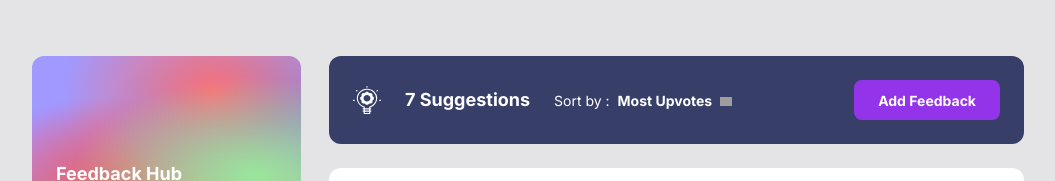
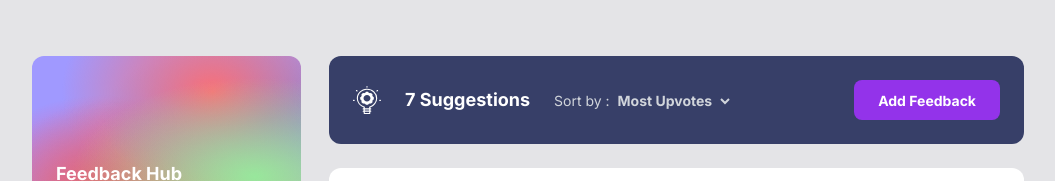
Before and after one commit to katsuragawaa/feedback-hub, a Vue app: page / in a window 1280 px wide. Shown: the top 181 px of the page, without its empty margins (112-1167 px from the left). Built offline with nearby package versions, Linux system fonts and the light colour scheme; grey boxes are pictures that could not be loaded.

Commit message:
Ajust hover highlight

```diff
--- a/src/components/feedback-toolbar/SortBySelector.vue
+++ b/src/components/feedback-toolbar/SortBySelector.vue
@@ -43,7 +43,7 @@ const selectOption = (option: SortBy) => {
   <div class="flex items-center justify-center">
     <div class="relative inline-block text-left">
       <button
-        class="inline-flex items-center justify-center w-full text-sm transition duration-150 ease-in-out hover:text-neutral-300"
+        class="inline-flex items-center justify-center w-full text-sm transition duration-150 ease-in-out text-gray-300 md:text-gray-600 hover:brightness-200 md:hover:brightness-0"
         type="button"
         @click="dropdownVisibility = !dropdownVisibility"
       >
@@ -52,7 +52,9 @@ const selectOption = (option: SortBy) => {
           <span class="font-bold ml-1">{{ selectedOption.title }}</span>
         </div>
         <div class="ml-2 duration-300" :class="dropdownVisibility && 'rotate-180'">
-          <img class="w-3" src="../../assets/shared/white-arrow.svg" />
+          <svg class="stroke-current" width="10" height="7" xmlns="http://www.w3.org/2000/svg">
+            <path d="M1 1l4 4 4-4" stroke-width="2" fill="none" fill-rule="evenodd" />
+          </svg>
         </div>
       </button>
 
```
